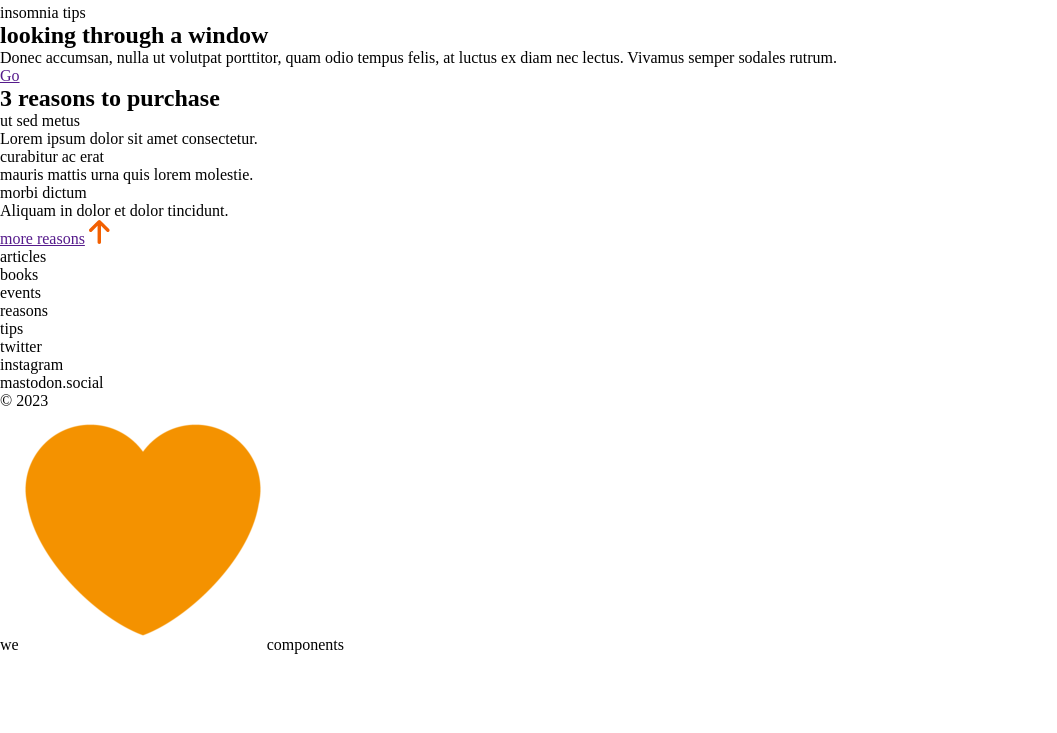
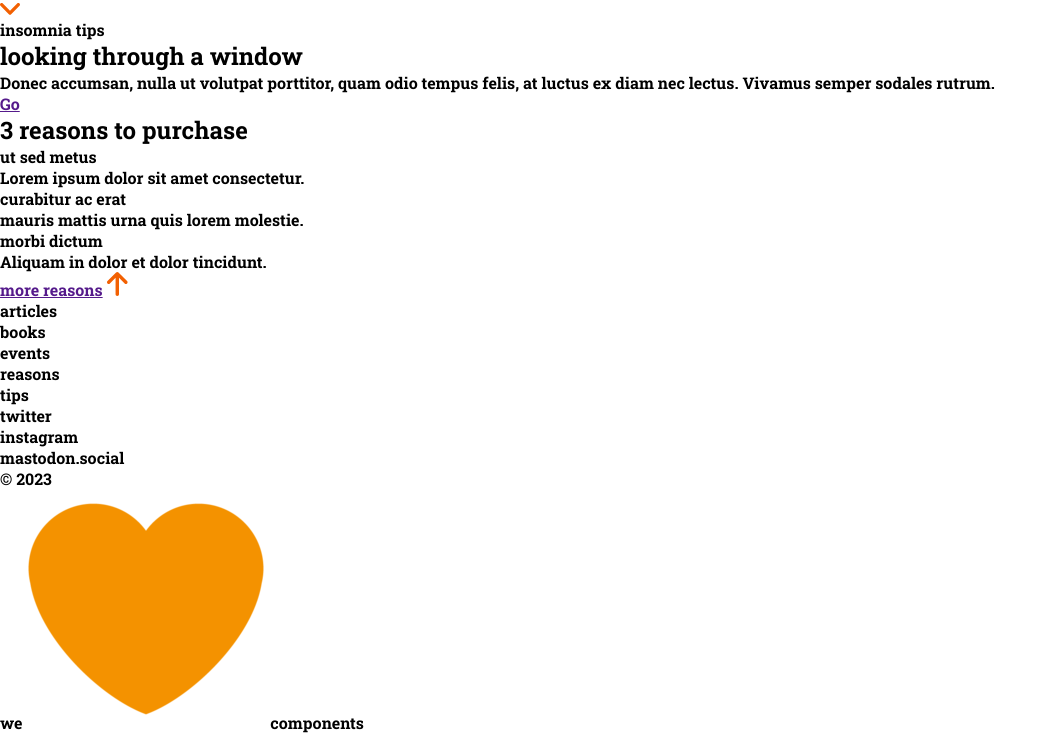
Before and after one commit to Adalab/modulo-1-evaluacion-final-MariaRipley, a website: page src/html/index.html in a window 1280 px wide. Shown: the part 87-820 px from the top of the page, without its empty margins (0-1057 px from the left). Drawn offline with nearby package versions, Linux system fonts and the light colour scheme; files that its build step writes are made by us from their sources; files whose address does not match are found by name.

Commit message:
Add semantic structure to HTML and font-family for text and titles

```diff
--- a/src/html/index.html
+++ b/src/html/index.html
@@ -3,16 +3,18 @@
   <head>
     <meta charset="UTF-8" />
     <meta name="viewport" content="width=device-width, initial-scale=1" />
-    <title>Adalab Web Starter Kit</title>
+    <title>Anonymous Proxy</title>
+    <link rel="preconnect" href="https://fonts.googleapis.com" />
+    <link rel="preconnect" href="https://fonts.gstatic.com" crossorigin />
     <link
-      href="https://fonts.googleapis.com/css?family=Roboto&display=swap"
+      href="https://fonts.googleapis.com/css2?family=Roboto+Slab:wght@700&family=Roboto:wght@400;500&display=swap"
       rel="stylesheet"
     />
     <link rel="stylesheet" href="./assets/css/main.css" />
-    <link rel="icon" href="./assets/images/favicon.png" />
   </head>
 
   <body>
+    <header>
       <img src="./assets/images/ico-menu.svg" alt="Icono de menú" />
       <h1>anonymous proxy</h1>
       <p>in hac habitasse platea dictumst.</p>
@@ -20,6 +22,8 @@
         src="./assets/images/ico-scroll-down.svg"
         alt="Icono de flecha apuntando hacia abajo"
       />
+    </header>
+    <main>
       <p>insomnia tips</p>
       <h2>looking through a window</h2>
       <p>
@@ -39,6 +43,8 @@
         src="./assets/images/ico-arrow.svg"
         alt="Icono de una flecha apuntando hacia arriba"
       />
+    </main>
+    <footer>
       <nav>
         <ul>
           <li>articles</li>
@@ -64,5 +70,6 @@
         />
         components
       </p>
+    </footer>
   </body>
 </html>
--- /dev/null
+++ b/src/scss/components/_text.scss
@@ -0,0 +1,3 @@
+:root{
+    font-family: 'Roboto', sans-serif;
+}
--- /dev/null
+++ b/src/scss/components/_title.scss
@@ -0,0 +1,3 @@
+:root {
+    font-family: 'Roboto Slab', serif;
+}
--- a/src/scss/main.scss
+++ b/src/scss/main.scss
@@ -2,3 +2,4 @@
 @import 'core/reset';
 @import 'layout/header';
 @import 'layout/footer';
+@import 'components/title'
```
Lines whose indentation alone changed are shown as unchanged.
